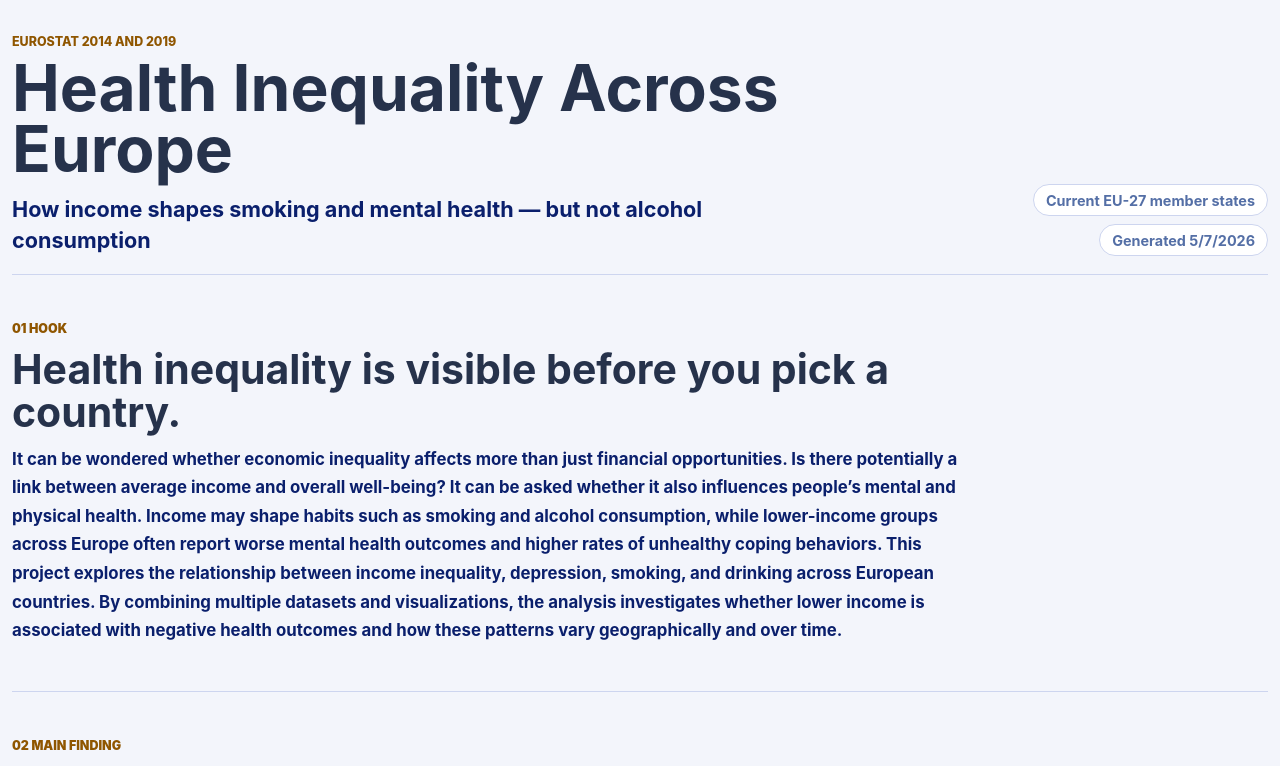
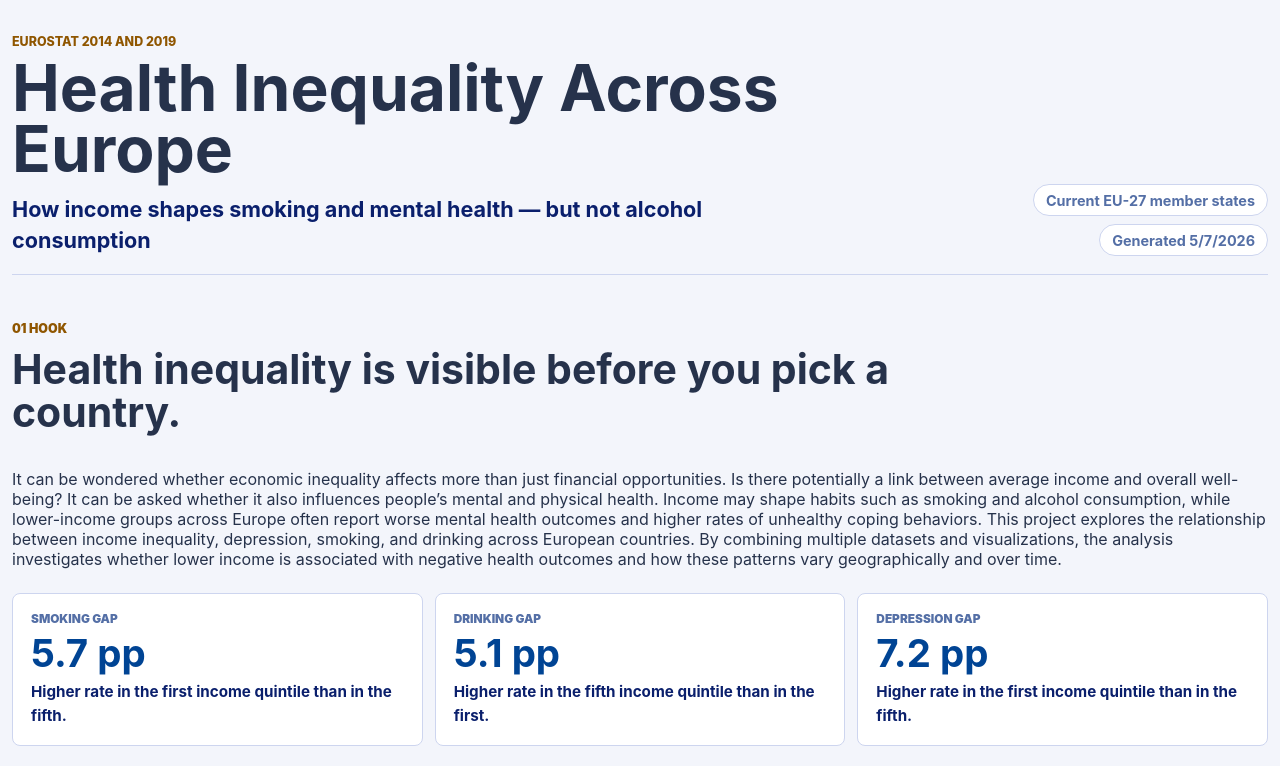
Before and after one commit to DanielMajzik/danielmajzik.github.io, a React (Vite) app: page / in a window 1280 px wide. Shown: the top 766 px of the page. Built offline with nearby package versions, Linux system fonts and the light colour scheme.

Commit message:
test again

```diff
--- a/src/sections/StorySection.tsx
+++ b/src/sections/StorySection.tsx
@@ -95,16 +95,48 @@ export function StorySection() {
     <>
       <section className="narrative-section hook-section" id="hook">
         <SectionHeader
-          copy="It can be wondered whether economic inequality affects more than just financial opportunities.
+          kicker="01 Hook"
+          title="Health inequality is visible before you pick a country."
+        />
+        <p>
+          It can be wondered whether economic inequality affects more than just financial opportunities.
           Is there potentially a link between average income and overall well-being?
           It can be asked whether it also influences people’s mental and physical health.
           Income may shape habits such as smoking and alcohol consumption, while lower-income groups across Europe often report worse mental health outcomes and higher rates of unhealthy coping behaviors.
 
           This project explores the relationship between income inequality, depression, smoking, and drinking across European countries.
-          By combining multiple datasets and visualizations, the analysis investigates whether lower income is associated with negative health outcomes and how these patterns vary geographically and over time."
-          kicker="01 Hook"
-          title="Health inequality is visible before you pick a country."
-        />
+          By combining multiple datasets and visualizations, the analysis investigates whether lower income is associated with negative health outcomes and how these patterns vary geographically and over time.
+        </p>
+
+        <div className="hook-stat-grid" aria-label="Key findings">
+          <div>
+            <span>Smoking gap</span>
+            <strong>
+              {smokingGap?.end
+                ? `${formatPercentNumber(smokingGap.end)} pp`
+                : 'No data'}
+            </strong>
+            <p>Higher rate in the first income quintile than in the fifth.</p>
+          </div>
+          <div>
+            <span>Drinking gap</span>
+            <strong>
+              {drinkingGap?.end
+                ? `${formatPercentNumber(drinkingGap.end)} pp`
+                : 'No data'}
+            </strong>
+            <p>Higher rate in the fifth income quintile than in the first.</p>
+          </div>
+          <div>
+            <span>Depression gap</span>
+            <strong>
+              {depressionGap?.end
+                ? `${formatPercentNumber(depressionGap.end)} pp`
+                : 'No data'}
+            </strong>
+            <p>Higher rate in the first income quintile than in the fifth.</p>
+          </div>
+        </div>
       </section>
 
       <section className="narrative-section" id="main-finding">
```
